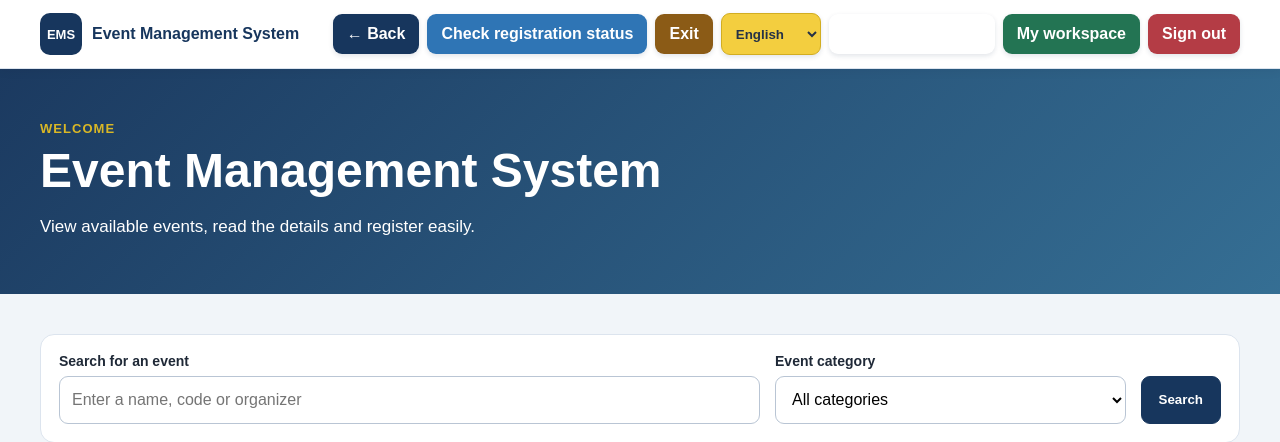
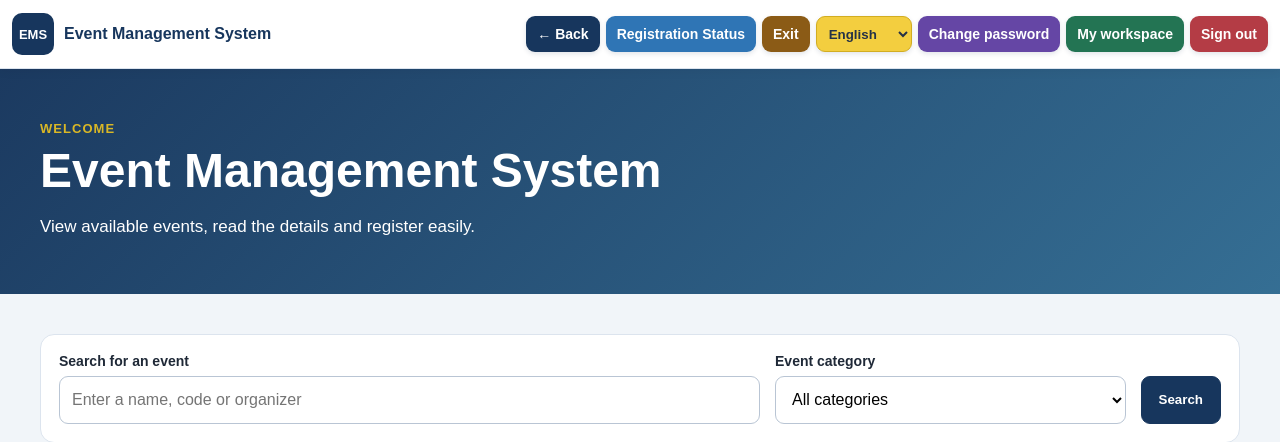
Before and after one commit to Mbitila-creator/event-management-system, a Django app: page /en/ in a window 1280 px wide. Shown: the top 442 px of the page. Run offline with Django 4.2, Linux system fonts and the light colour scheme; the visitor is signed in with stand-in values (Sample User, id 1); data that the repository does not hold is empty.

Commit message:
Compact and improve public navigation header

```diff
--- a/events/tests.py
+++ b/events/tests.py
@@ -7,7 +7,7 @@ class PublicNavigationTests(TestCase):
     def test_public_navigation_links_to_registration_status(self):
         response = self.client.get("/en/")
         self.assertEqual(response.status_code, 200)
-        self.assertContains(response, "Check registration status")
+        self.assertContains(response, "Registration Status")
         self.assertContains(response, "/en/registration-status/")
         self.assertContains(response, "← Back")
         self.assertContains(response, "Exit")
--- a/static/css/events-public.css
+++ b/static/css/events-public.css
@@ -98,7 +98,7 @@ img {
 .header-actions {
     display: flex;
     align-items: center;
-    gap: 8px;
+    gap: 6px;
 }
 
 .header-logout-form {
@@ -142,12 +142,13 @@ img {
     display: inline-flex !important;
     align-items: center;
     justify-content: center;
-    min-height: 40px;
-    padding: 8px 13px;
+    min-height: 36px;
+    padding: 7px 10px;
     border: 1px solid transparent;
     border-radius: 9px;
     color: #fff;
-    line-height: 1.2;
+    font-size: 14px;
+    line-height: 1.15;
     white-space: nowrap;
     box-shadow: 0 2px 5px rgba(15, 41, 73, .12);
 }
@@ -155,18 +156,32 @@ img {
 .header-actions .public-back-button { background: #17365d; }
 .header-actions .registration-status-link { background: #2f75b5; }
 .header-actions .public-exit-button { background: #8b5b16; }
+.header-actions .password-change-link { background: #6546a5; color: #fff; }
 .header-actions .workspace-link,
 .header-actions .staff-login-link { background: #237453; }
 .header-actions .sign-out-button { background: #b43c45; }
 .header-actions .header-link:hover { filter: brightness(.91); }
 
 .language-switcher select {
+    min-height: 36px;
+    max-width: 112px;
+    padding: 6px 8px;
     border-color: #d2ad21;
     background: #f3ce3f;
     color: #253247;
     font-weight: 750;
     cursor: pointer;
     box-shadow: 0 2px 5px rgba(15, 41, 73, .12);
+}
+
+@media (min-width: 1100px) {
+    .header-inner {
+        width: min(100% - 24px, 1600px);
+    }
+
+    .header-actions {
+        flex-wrap: nowrap;
+    }
 }
 
 .hero-section {
--- a/templates/events/base_public.html
+++ b/templates/events/base_public.html
@@ -24,7 +24,7 @@
 
     <link
         rel="stylesheet"
-        href="{% static 'css/events-public.css' %}"
+        href="{% static 'css/events-public.css' %}?v=20260806b"
     >
 
     <link
@@ -63,7 +63,7 @@
                     href="{% url 'forms_builder:registration_status' %}"
                     class="header-link registration-status-link"
                 >
-                    {% translate "Check registration status" %}
+                    {% translate "Registration Status" %}
                 </a>
 
                 <a href="{% url 'events:home' %}" class="header-link public-exit-button">
```
Also changed, not shown: locale/sw/LC_MESSAGES/django.po.
